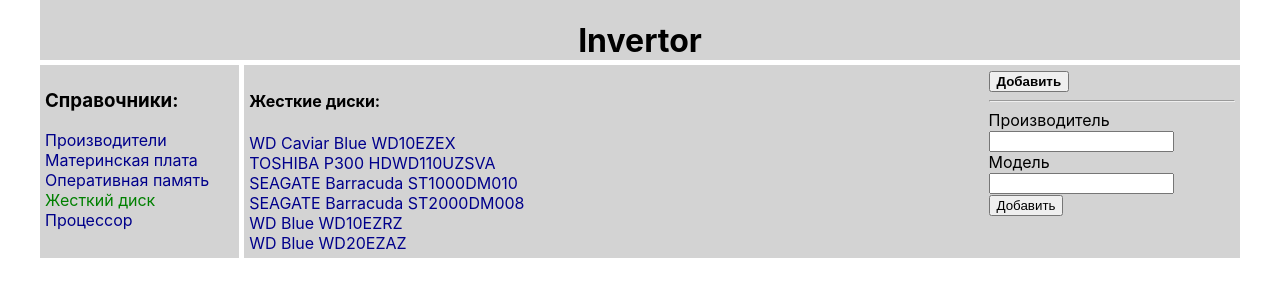
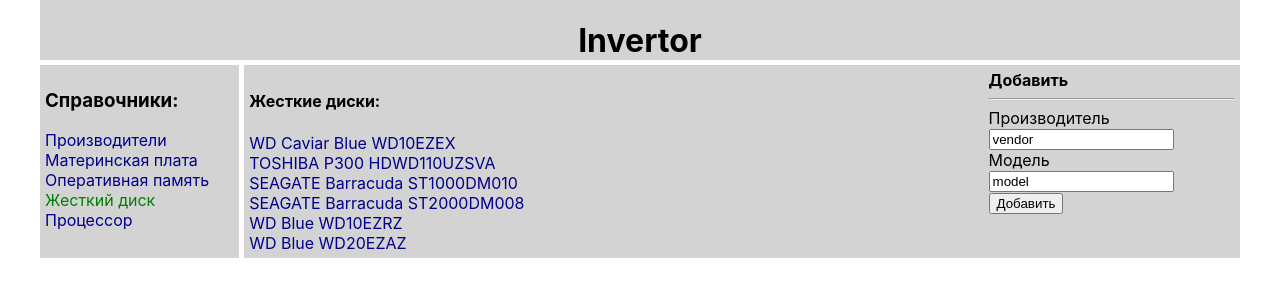
Before and after one commit to andropovdv/r_invert, a React (Create React App) app: page /hdds in a window 1280 px wide. Shown: the top 300 px of the page. Built offline with nearby package versions, Linux system fonts and the light colour scheme.

Commit message:
Action creator и доводка компонент (урок 39)

```diff
--- a/src/App.js
+++ b/src/App.js
@@ -17,16 +17,15 @@
       <div className='app-wrapper-content'>
         <Route path='/record' render={() =>
           <Record vendorPage={props.state.vendorPage}
-          dispatch={props.dispatch} />} />
+            dispatch={props.dispatch} />} />
         <Route path='/mboards' render={() =>
-          <MBoards state={props.state.mboardPage} addSoket={props.addSoket} />} />
+          <MBoards state={props.state.mboardPage} dispatch={props.dispatch} />} />
         <Route path='/rams' render={() =>
-          <Rams rams={props.state.ramPage.rams} addRam={props.addRam} />} />
+          <Rams state={props.state.ramPage} dispatch={props.dispatch}/>} />
         <Route path='/hdds' render={() =>
-          <Hdds hdds={props.state.hddPage.hdds} addHdd={props.addHdd} />} />
+          <Hdds state={props.state.hddPage} dispatch={props.dispatch} />} />
         <Route path='/cpus' render={() =>
-          <Cpus cpusData={props.state.cpuPage.cpusData} dispatch={props.dispatch}
-          typingVendor={props.state.cpuPage.typingVendor} typingModel={props.state.cpuPage.typingModel} />} />
+          <Cpus state={props.state.cpuPage} dispatch={props.dispatch}/>} />
       </div>
     </div>
   );
--- a/src/bll/state.js
+++ b/src/bll/state.js
@@ -1,3 +1,16 @@
+const ADD_VENDOR = 'ADD-VENDOR';
+const TYPING_VENDOR_NAME = 'TYPING-VENDOR-NAME';
+const TYPING_VENDOR_FULLNAME = 'TYPING-VENDOR-FULLNAME';
+const ADD_CPU = 'ADD-CPU';
+const TYPING_CPU_VENDOR = 'TYPING-CPU-VENDOR';
+const TYPING_CPU_MODEL = 'TYPING-CPU-MODEL'
+const ADD_SOKET = 'ADD-SOKET';
+const TYPING_MB_SOKET = 'TYPING-MB-SOKET';
+const TYPING_HDD_MODEL = 'TYPING-HDD-MODEL';
+const TYPING_HDD_VENDOR = 'TYPING-HDD-VENDOR';
+const ADD_HDD = 'ADD-HDD';
+
+
 let store = {
     _state: {
         vendorPage: {
@@ -17,8 +30,8 @@
                 { id: '5', vendor: 'AMD', model: 'A8 9600' },
                 { id: '6', vendor: 'INTEL', model: 'Core i3 9100F' }
             ],
-            typingVendor: 'text',
-            typingModel: 'text'
+            typingVendor: 'vendor',
+            typingModel: 'model'
         },
         ramPage: {
             rams: [
@@ -28,7 +41,10 @@
                 { id: 4, vendor: 'CORSAIR', model: 'Vengeance LPX CMK16GX4M2B3200C16', volume: '8 Gb' },
                 { id: 5, vendor: 'CRUCIAL', model: 'CT4G4DFS8266', volume: '4 Gb' },
                 { id: 6, vendor: 'PATRIOT', model: 'Signature PSD48G266681', volume: '8 Gb' }
-            ]
+            ],
+            typingVendor: 'производитель',
+            typingModel: 'модель',
+            typingVolume: 'объем'
 
         },
         mboardPage: {
@@ -45,7 +61,8 @@
                 { id: 2, soket: 'LGA 1200' },
                 { id: 3, soket: 'Socket R4 (LGA 2066)' },
                 { id: 4, soket: 'Socket H4 (LGA 1151)' }
-            ]
+            ],
+            typingSoket: 'soket'
         },
         hddPage: {
             hdds: [
@@ -55,7 +72,9 @@
                 { id: '4', vendor: 'SEAGATE', model: 'Barracuda ST2000DM008' },
                 { id: '5', vendor: 'WD', model: 'Blue WD10EZRZ' },
                 { id: '6', vendor: 'WD', model: 'Blue WD20EZAZ' },
-            ]
+            ],
+            typingVendor: 'vendor',
+            typingModel: 'model'
         }
     },
     _callSubscriber() {
@@ -69,7 +88,7 @@
         this._callSubscriber = observer;
     },
     dispatch(action) {
-        if (action.type === 'ADD-VENDOR') {
+        if (action.type === ADD_VENDOR) {
             let newVendor = {
                 id: 3,
                 name: this._state.vendorPage.newName,
@@ -79,13 +98,13 @@
             this._state.vendorPage.newName = '';
             this._state.vendorPage.newFullName = '';
             this._callSubscriber(this._state)
-        } else if (action.type === 'TYPING-VENDOR-NAME') {
+        } else if (action.type === TYPING_VENDOR_NAME) {
             this._state.vendorPage.newName = action.newText;
             this._callSubscriber(this._state);
-        } else if (action.type === 'TYPING-VENDOR-FULLNAME') {
+        } else if (action.type === TYPING_VENDOR_FULLNAME) {
             this._state.vendorPage.newFullName = action.newText;
             this._callSubscriber(this._state);
-        } else if (action.type === 'ADD-CPU') {
+        } else if (action.type === ADD_CPU) {
             let newCpu = {
                 id: 7,
                 vendor: this._state.cpuPage.typingVendor,
@@ -93,42 +112,99 @@
             }
             this._state.cpuPage.cpusData.push(newCpu);
             this._callSubscriber(this._state)
-        } else if (action.type === 'TYPING-CPU-VENDOR') {
+        } else if (action.type === TYPING_CPU_VENDOR) {
             this._state.cpuPage.typingVendor = action.newText;
             this._callSubscriber(this._state);
-        } else if (action.type === 'TYPING-CPU-MODEL') {
+        } else if (action.type === TYPING_CPU_MODEL) {
             this._state.cpuPage.typingModel = action.newText;
             this._callSubscriber(this._state);
+        } else if (action.type === ADD_SOKET) {
+            let newSoket = {
+                id: 5,
+                soket: this._state.mboardPage.typingSoket
             }
-    },
-    addHdd(textVendor, textModel) {
+            this._state.mboardPage.sokets.push(newSoket);
+            this._callSubscriber(this._state);
+        } else if (action.type === TYPING_MB_SOKET) {
+            this._state.mboardPage.typingSoket = action.newText;
+            this._callSubscriber(this._state);
+        } else if (action.type === TYPING_HDD_VENDOR) {
+            this._state.hddPage.typingVendor = action.newText;
+            this._callSubscriber(this._state);
+        } else if (action.type === TYPING_HDD_MODEL) {
+            this._state.hddPage.typingModel = action.newText;
+            this._callSubscriber(this._state);
+        } else if (action.type === ADD_HDD) {
             let newHdd = {
                 id: 7,
-            vendor: textVendor,
-            model: textModel
+                vendor: this._state.hddPage.typingVendor,
+                model: this._state.hddPage.typingModel
             }
             this._state.hddPage.hdds.push(newHdd);
             this._callSubscriber(this._state);
-    },
-    addRam(textVendor, textModel, textVolume) {
+        } else if (action.type === 'TYPING-RAM-VENDOR') {
+            this._state.ramPage.typingVendor = action.newText;
+            this._callSubscriber(this._state);
+        } else if (action.type === 'TYPING-RAM-MODEL') {
+            this._state.ramPage.typingModel = action.newText;
+            this._callSubscriber(this._state);
+        } else if (action.type === 'ADD-RAM') {
             let newRam = {
                 id: 7,
-            vendor: textVendor,
-            model: textModel,
-            volume: textVolume
+                vendor: this._state.ramPage.typingVendor,
+                model: this._state.ramPage.typingModel,
+                volume: this._state.ramPage.typingVolume
 
             }
             this._state.ramPage.rams.push(newRam);
             this._callSubscriber(this._state)
-    },
-    addSoket(textSoket) {
-        let newSoket = {
-            id: 5,
-            soket: textSoket
         }
-        this._state.mboardPage.sokets.push(newSoket);
-        this._callSubscriber(this._state);
+
     }
 }
 
+export const addVendorActionCreator = () => ({ type: ADD_VENDOR }) //короткая запись ниже наже написанного
+
+// export const addVendorActionCreator = () => {
+//     return {
+//         type: ADD_VENDOR
+//     }
+// }
+
+export const typingVendorNameActionCreator = (textName) => {
+    return {
+        type: TYPING_VENDOR_NAME, newText: textName
+    }
+}
+
+export const typingVendorFullNameActionCreator = (textName) => {
+    return {
+        type: TYPING_VENDOR_FULLNAME, newText: textName
+    }
+}
+export const addCpuActionCreator = () => {
+    return { type: ADD_CPU }
+}
+export const typingCpuVendorActionCreator = (textName) => {
+    return { type: TYPING_CPU_VENDOR, newText: textName }
+}
+export const typingCpuModelActionCreator = (textName) => {
+    return { type: TYPING_CPU_MODEL, newText: textName }
+}
+export const addSoketActionCreator = () => {
+    return { type: ADD_SOKET }
+}
+export const typingMbSoketActionCreator = (textName) => {
+    return { type: TYPING_MB_SOKET, newName: textName }
+}
+export const typingHddModelActionCreator = (textName) => {
+    return { type: TYPING_HDD_MODEL, newText: textName }
+}
+export const typingHddVendorActionCreator = (textName) => {
+    return { type: TYPING_HDD_VENDOR, newText: textName }
+}
+export const addHddActionCreator = () => {
+    return { type: ADD_HDD }
+}
+
 export default store;
--- a/src/componets/Cpus/Cpus.jsx
+++ b/src/componets/Cpus/Cpus.jsx
@@ -1,12 +1,13 @@
 import React from 'react';
 import s from './Cpus.module.css';
 import CpuItem from './CpuItem/CpuItem';
+import { addCpuActionCreator, typingCpuModelActionCreator, typingCpuVendorActionCreator } from './../../bll/state';
 
 
 
 const Cpus = (props) => {
 
-    let cpuElements = props.cpusData.map(c => <CpuItem vendor={c.vendor} model={c.model} id={c.id} />);
+    let cpuElements = props.state.cpusData.map(c => <CpuItem vendor={c.vendor} model={c.model} id={c.id} />);
 
     let newVendor = React.createRef();
     let newModel = React.createRef();
@@ -14,17 +15,17 @@
     let addCpu = () => {
         // let textVendor = newVendor.current.value;
         // let textModel = newModel.current.value;
-        props.dispatch({ type: 'ADD-CPU' });
+        props.dispatch(addCpuActionCreator());
     }
 
     let onVendorChange = () => {
         let textName = newVendor.current.value;
-        props.dispatch({ type: 'TYPING-CPU-VENDOR', newText: textName });
+        props.dispatch(typingCpuVendorActionCreator(textName));
     }
 
     let onModelChange = () => {
         let textName = newModel.current.value;
-        props.dispatch({ type: 'TYPING-CPU-MODEL', newText: textName })
+        props.dispatch(typingCpuModelActionCreator(textName))
     }
 
     return (
@@ -40,11 +41,11 @@
                 <hr />
                 <div className={s.item}>
                     <label>Производитель</label>
-                    <input onChange={onVendorChange} ref={newVendor} value={props.typingVendor}/>
+                    <input onChange={onVendorChange} ref={newVendor} value={props.state.typingVendor}/>
                 </div>
                 <div className={s.item}>
                     <label>Модель</label><br />
-                    <input onChange={onModelChange} ref={newModel} value={props.typingModel}/>
+                    <input onChange={onModelChange} ref={newModel} value={props.state.typingModel}/>
                 </div>
                 <div>
                     <button onClick={addCpu}>Добавить</button>
--- a/src/componets/Hdds/Hdds.jsx
+++ b/src/componets/Hdds/Hdds.jsx
@@ -1,9 +1,11 @@
 import React from 'react';
 import s from './Hdds.module.css';
 import HddItem from './HddItem/hddItem';
+import { addHddActionCreator, typingHddModelActionCreator } from '../../bll/state';
+import { typingHddVendorActionCreator } from './../../bll/state';
 
 const Hdds = (props) => {
-    let hddsElement = props.hdds.map((h) => {
+    let hddsElement = props.state.hdds.map((h) => {
         return (
             <HddItem id={h.id} vendor={h.vendor} model={h.model} />
         )
@@ -13,11 +15,17 @@
     let newVendor = React.createRef();
 
     let addHdd = () => {
-        let textVendor = newVendor.current.value;
-        let textModel = newModel.current.value;
-        props.addHdd(textVendor, textModel);
-        newVendor.current.value = '';
-        newModel.current.value = '';
+        props.dispatch(addHddActionCreator())
+    }
+
+    let onVendorChange = () => {
+        let textName = newVendor.current.value;
+        props.dispatch(typingHddVendorActionCreator(textName));
+    }
+
+    let onModelChange = () => {
+        let textName = newModel.current.value;
+        props.dispatch(typingHddModelActionCreator(textName));
     }
 
     return (
@@ -28,16 +36,16 @@
             </div>
             <div>
                 <div className={s.item}>
-                    <button><b>Добавить</b></button>
+                    <b>Добавить</b>
                 </div>
                 <hr />
                 <div className={s.item}>
                     <label>Производитель</label>
-                    <input ref={newVendor} />
+                    <input onChange={onVendorChange} ref={newVendor} value={props.state.typingVendor} />
                 </div>
                 <div className={s.item}>
                     <label>Модель</label><br />
-                    <input ref={newModel} />
+                    <input onChange={onModelChange} ref={newModel} value={props.state.typingModel} />
                 </div>
                 <div>
                     <button onClick={addHdd}>Добавить</button>
--- a/src/componets/MBoards/MBoards.jsx
+++ b/src/componets/MBoards/MBoards.jsx
@@ -2,6 +2,7 @@
 import s from './MBoards.module.css';
 import MBoardItem from './MboardItem/MboardItem';
 import MBoardSoket from './MboardSoket/MboardSoket';
+import { addSoketActionCreator, typingMbSoketActionCreator } from '../../bll/state';
 
 const MBoards = (props) => {
 
@@ -14,7 +15,7 @@
             <MBoardItem vendor={m.vendor} model={m.model} id={m.id} />
         )
     });
-
+debugger
     let soketElements = props.state.sokets.map((s) => {
         return (
             <MBoardSoket soket={s.soket} />
@@ -22,10 +23,14 @@
     })
 
     let newSoket = React.createRef();
+
     let addSoket = () => {
+        props.dispatch(addSoketActionCreator())
+    }
+
+    let onSoketChange = () => {
         let textSoket = newSoket.current.value;
-        props.addSoket(textSoket);
-        newSoket.current.value = '';
+        props.dispatch(typingMbSoketActionCreator(textSoket))
     }
 
     return (
@@ -43,7 +48,7 @@
                 </div>
                 <div>
                     <hr />
-                    <input ref={newSoket} />
+                    <input onChange={onSoketChange} ref={newSoket} value={props.state.typingSoket} />
                 </div>
                 <div>
                     <button onClick={addSoket}>Добавить</button>
--- a/src/componets/Rams/Rams.jsx
+++ b/src/componets/Rams/Rams.jsx
@@ -4,7 +4,7 @@
 
 const Rams = (props) => {
 
-    let RamsElements = props.rams.map((r) => {
+    let RamsElements = props.state.rams.map((r) => {
         return (
             <RamItem id={r.id} vendor={r.vendor} model={r.model} volume={r.volume} />
         )
@@ -15,15 +15,23 @@
     let volume = React.createRef();
 
     let addRam = () => {
-        let textVendor = newVendor.current.value;
-        let textModel = newModel.current.value;
-        let textVolume = volume.current.value;
-        props.addRam(textVendor, textModel, textVolume);
-        newVendor.current.value = '';
-        newModel.current.value = '';
-        volume.current.value = '';
+        props.dispatch({type: 'ADD-RAM'});
     }
 
+    let onVedorChange = () => {
+        let textName = newVendor.current.value;
+        props.dispatch({ type: 'TYPING-RAM-VENDOR', newText: textName })
+    }
+
+    let onModelChange = () => {
+        let textName = newModel.current.value;
+        props.dispatch({ type: 'TYPING-RAM-MODEL', newText: textName })
+    }
+
+    let onVolumeChange = () => {
+        let textName = volume.current.value;
+        props.dispatch({ type: 'TYPING-RAM-VOLUME', newText: textName })
+    }
     return (
         <div className={s.rams}>
             <div className={s.ram_items}>
@@ -31,19 +39,21 @@
                 {RamsElements}
             </div>
             <div>
+                <b>Добавить</b>
+                <hr />
                 <div className={s.item}>
                     <label>Производитель</label>
-                    <input ref={newVendor} />
+                    <input onChange={onVedorChange} ref={newVendor} value={props.state.typingVendor} />
                 </div>
                 <div className={s.item}>
                     <label>Модель</label><br />
-                    <input ref={newModel} />
+                    <input onChange={onModelChange} ref={newModel} value={props.state.typingModel} />
                 </div>
                 <div className={s.item}>
                     <label>Объем</label><br />
-                    <input ref={volume} />
+                    <input onChange={onVolumeChange} ref={volume} value={props.state.typingVolume} />
                 </div>
-                <hr />
+
                 <div>
                     <button onClick={addRam}>Добавить</button>
                 </div>
--- a/src/index.js
+++ b/src/index.js
@@ -12,10 +12,7 @@
     <React.StrictMode>
       <BrowserRouter>
         <App state={state}
-          dispatch={store.dispatch.bind(store)}
-          addHdd={store.addHdd.bind(store)}
-          addSoket={store.addSoket.bind(store)}
-          addRam={store.addRam.bind(store)}/>
+          dispatch={store.dispatch.bind(store)}/>
       </BrowserRouter>
     </React.StrictMode>,
     document.getElementById('root')
```
Also changed, not shown: src/componets/Record/MyVendor/MyVendor.jsx (+6 -5 lines). Lines whose indentation alone changed are shown as unchanged.
